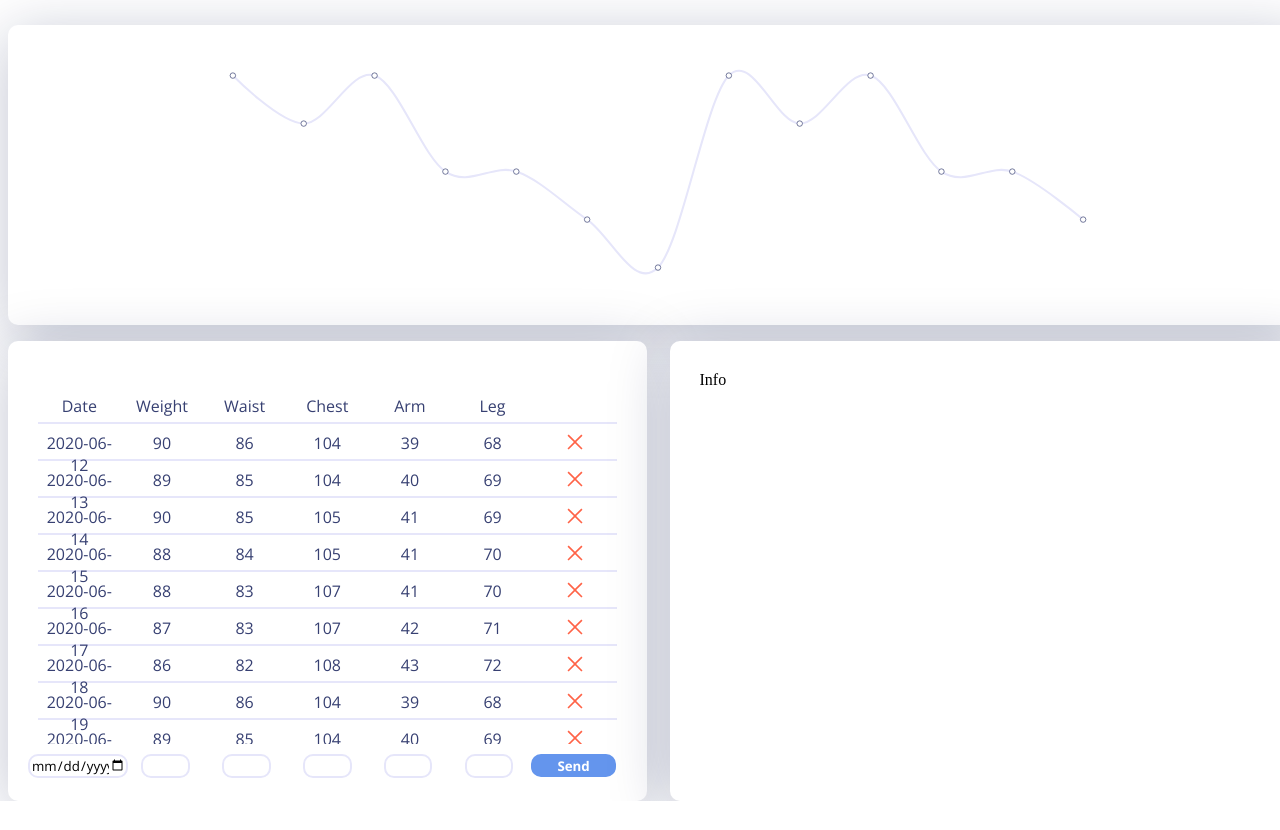
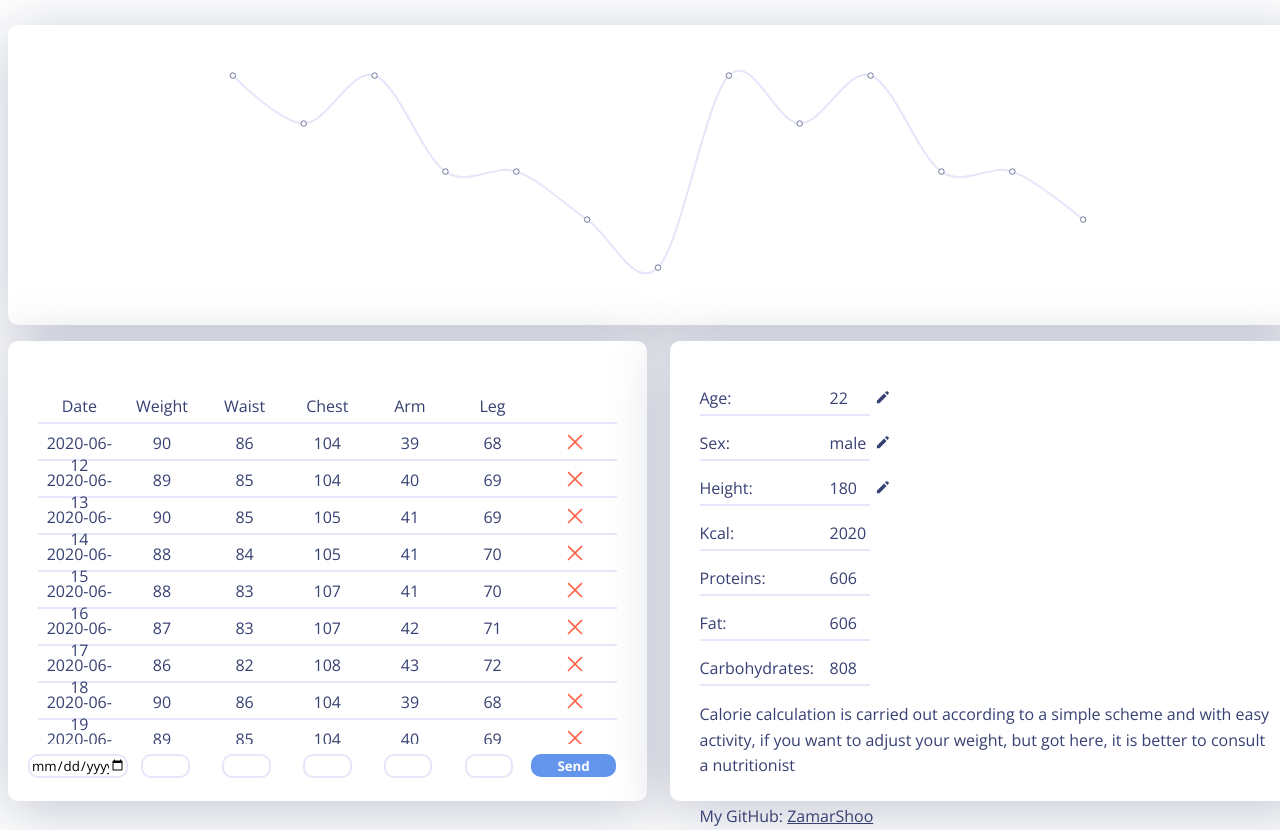
Before and after one commit to ZamarShoo/react-weight-tracking, a React (Create React App) app: page / in a window 1280 px wide. Shown: the top 830 px of the page. Before the commit the page ends 801 px from the top, so only its background shows below. Built offline with nearby package versions, Linux system fonts and the light colour scheme.

Commit message:
add notification and kcal table

```diff
--- a/src/components/Info/Info.module.css
+++ b/src/components/Info/Info.module.css
@@ -6,3 +6,39 @@
     border-radius: 10px;
     padding: 30px;
 }
+
+.infoElem {
+    display: -webkit-box;
+    display: flex;
+    width: 170px;
+    position: relative;
+    border-bottom: 2px solid lavender;
+    padding-bottom: 5px;
+    color: #374072;
+    font-family: 'Open Sans', sans-serif;
+}
+
+.infoElem span:nth-child(1) {
+    width: 130px;
+}
+
+.attention,
+.attention a {
+    font-family: 'Open Sans', sans-serif;
+    color: #374072;
+    line-height: 160%;
+}
+
+.infoElem img {
+    position: absolute;
+    right: -20px;
+    top: 3px;
+    width: 15px;
+    height: 15px;
+    cursor: pointer;
+}
+
+label {
+    display: -webkit-box;
+    display: flex;
+}
--- a/src/components/Info/Info.tsx
+++ b/src/components/Info/Info.tsx
@@ -1,13 +1,158 @@
-import React from "react";
+import React, {useEffect, useState} from "react";
 import s from './Info.module.css'
+import {compose} from "redux";
+import {connect} from "react-redux";
+import {AppStateType} from "../../redux/store";
+import change from './../../image/change.svg'
+import PieInfoChart from "./PieInfoChart";
+import {actions} from './../../redux/table-reducer'
 
+type mapStateToPropsType = {
+    height: number,
+    age: number,
+    sex: 'male' | 'female'
+}
 
-const Info = (props : any) => {
+type MapDispatchToPropsType = {
+    changeAge: (userAge : number) => void,
+    changeHeight: (userHeight : number) => void,
+    changeSex: (userSex : 'male' | 'female') => void
+}
+
+const mapStateToProps = (state : AppStateType) :  mapStateToPropsType => ({
+    height: state.table.userHeight,
+    age: state.table.userAge,
+    sex: state.table.userSex
+})
+
+type infoType = mapStateToPropsType & MapDispatchToPropsType
+
+const Info: React.FC<infoType> = React.memo((props) => {
+    const sexEdentify = props.sex === 'male' ? 5 : -161;
+    const kcal = (10 * 100) + (6.25 * props.height) - (5 * props.age) + sexEdentify;
+    const proteinsAndFat = (kcal / 100 * 30).toFixed(0);
+    const carbohydrates = (kcal / 100 * 40).toFixed(0);
+
+    const [age, setAge] = useState(props.age)
+    const [editAge, setEditAge] = useState(false)
+    const [sex, setSex] = useState(props.sex)
+    const [editSex, setEditSex] = useState(false)
+    const [height, setHeight] = useState(props.height)
+    const [editHeight, setEditHeight] = useState(false)
+
+    const onAgeChange = (e : any) => {
+        setAge(e.currentTarget.value)
+    }
+    const editChangeAge = () => {
+        setEditAge(true)
+    }
+
+    const editChangeHeight = () => {
+        setEditHeight(true)
+    }
+
+    const editChangeSex = () => {
+        setEditSex(true)
+    }
+
+    const deactivateEditAge = () => {
+        setEditAge(false)
+        props.changeAge(age)
+    }
+
+    const deactivateEditHeight = () => {
+        setEditHeight(false)
+        props.changeHeight(height)
+    }
+
+    const deactivateEditSex = () => {
+        setEditSex(false)
+        props.changeSex(sex)
+    }
+
+    const onSexChange = (e : any) => {
+        setSex(e.target.value)
+    }
+
+    const onHeightChange = (e : any) => {
+        setHeight(e.currentTarget.value)
+    }
+
     return (
         <div className={s.elem}>
-            Info
+            <div>
+                <div>
+                    <p className={s.infoElem}>
+                        <span>Age:</span>
+                        {!editAge &&
+                        <span>{props.age}< img src={change} onClick={editChangeAge} alt="change"/></span>
+                        }
+                        {editAge &&
+                        <input type="text"
+                               onChange={onAgeChange}
+                               value={age} autoFocus={true}
+                               onBlur={deactivateEditAge}/>
+                        }
+                    </p>
+                    <p className={s.infoElem}>
+                        <span>Sex:</span>
+                        {!editSex &&
+                        <span>{props.sex} < img src={change} onClick={editChangeSex} alt="change"/></span>
+                        }
+                        {editSex &&
+                        <div>
+                            <label>
+                                <input type="radio" name={"sex"} onClick={onSexChange} value={'male'}
+                                       checked={sex === 'male' ? true : false} autoFocus={true} onBlur={deactivateEditSex}/>
+                                <span>Male</span>
+                            </label>
+                            < label >
+                                < input type="radio" name={"sex"} onClick={onSexChange} value={'female'} autoFocus={true}
+                                        onBlur={deactivateEditSex} checked={sex === 'female' ? true : false}/>
+                                <span>Female</span>
+                            </label>
+                        </div>
+                        }
+                    </p>
+                    <p className={s.infoElem}>
+                        <span>Height:</span>
+                        {!editHeight &&
+                        <span>{props.height}<img src={change} onClick={editChangeHeight} alt="change"/></span>
+                        }
+                        {editHeight &&
+                        <input type="text"
+                               onChange={onHeightChange}
+                               value={height} autoFocus={true}
+                               onBlur={deactivateEditHeight}/>
+                        }
+                    </p>
+                    <p className={s.infoElem}>
+                        <span>Kcal:</span> <span>{kcal}</span>
+                    </p>
+                    <p className={s.infoElem}>
+                        <span>Proteins:</span> <span>{proteinsAndFat}</span>
+                    </p>
+                    <p className={s.infoElem}>
+                        <span>Fat:</span> <span>{proteinsAndFat}</span>
+                    </p>
+                    <p className={s.infoElem}>
+                        <span>Carbohydrates:</span> <span>{carbohydrates}</span>
+                    </p>
+                </div>
+                <div>
+                    <PieInfoChart kcal={kcal}
+                                  proteins={proteinsAndFat}
+                                  fat={proteinsAndFat}
+                                  carbohydrates={carbohydrates} />
+                </div>
+            </div>
+            <p className={s.attention}>Calorie calculation is carried out according to a simple scheme and with easy activity, if you want to adjust your weight, but got here, it is better to consult a nutritionist
+            <br /><br />My GitHub: <a target={'_blank'} href="https://github.com/ZamarShoo">ZamarShoo</a></p>
         </div>
     )
-}
+})
 
-export default Info
+export default compose(
+    connect<mapStateToPropsType, MapDispatchToPropsType, {}, AppStateType>(
+        mapStateToProps, {changeAge: actions.changeAge, changeHeight: actions.changeHeight, changeSex: actions.changeSex})
+)(Info)
--- /dev/null
+++ b/src/components/Info/PieInfoChart.tsx
@@ -0,0 +1,11 @@
+import React from "react";
+
+const PieInfoChart = React.memo((props : any) => {
+
+    return (
+        <div>
+        </div>
+    )
+})
+
+export default PieInfoChart
--- a/src/components/Table/Table.tsx
+++ b/src/components/Table/Table.tsx
@@ -4,7 +4,7 @@ import {AppStateType} from "../../redux/store";
 import {ItemsType} from "../../../types/type";
 import { compose } from "redux";
 import {connect} from "react-redux";
-import {addItem, deleteItem} from "../../redux/table-reducer";
+import {actions} from "../../redux/table-reducer";
 import TableElem from "../TableElem/TableElem";
 import TableForm from "./TableForm";
 import {reduxForm} from "redux-form";
@@ -74,5 +74,5 @@ class Table extends React.Component<TableType>{
 
 export default compose(
     connect<mapStateToPropsType, MapDispatchToPropsType, {}, AppStateType>(
-        mapStateToProps, {addItem, deleteItem})
+        mapStateToProps, {addItem: actions.addItem, deleteItem: actions.deleteItem})
 )(Table)
--- a/src/redux/store.ts
+++ b/src/redux/store.ts
@@ -19,6 +19,6 @@ const store = createStore(reducers,  devTools);
 window.store = store;
 
 
-
+export type InferActionsTypes<T> = T extends { [keys: string]: (...args: any[]) => infer U } ? U : never
 export type AppStateType = ReturnType<ReducerType>
 export default store;
--- a/src/redux/table-reducer.ts
+++ b/src/redux/table-reducer.ts
@@ -1,12 +1,12 @@
 import {ItemsType} from "../../types/type";
-
-const ADD_ITEM = 'ADD_ITEM'
-const DELETE_ITEM = 'DELETE_ITEM'
-const CHANGE_HEIGHT = 'CHANGE_HEIGHT'
+import { InferActionsTypes } from "./store";
 
 
 let initialState = {
     userHeight: 180 as number,
+    userAge: 22 as number,
+    userSex: 'male' as 'male' | 'female',
+    userCorrectWeight: 87 as number,
     items: [
         {id: 0, date: '2020-06-12', weight: 90, waist: 86, chest: 104, arm: 39, leg: 68},
         {id: 1, date: '2020-06-13', weight: 89, waist: 85, chest: 104, arm: 40, leg: 69},
@@ -24,13 +24,12 @@ let initialState = {
     ] as Array<ItemsType>
 }
 
-type InitialStateType = typeof initialState
-
-const tableReducer = (state = initialState, action : ActionType) : InitialStateType => {
+const tableReducer = (state = initialState, action : ActionsType) : InitialStateType => {
     switch (action.type) {
-        case ADD_ITEM: {
+        case 'ADD_ITEM': {
             return {
                 ...state,
+                userCorrectWeight: state.items[state.items.length - 2].weight,
                 items: [...state.items,
                     {id: state.items.length === 0 ? 0 : state.items[state.items.length - 1].id + 1,
                         date: action.date, weight: action.weight,
@@ -39,17 +38,32 @@ const tableReducer = (state = initialState, action : ActionType) : InitialStateT
             }
         }
 
-        case DELETE_ITEM: {
+        case 'DELETE_ITEM': {
             return {
                 ...state,
+                userCorrectWeight: state.items[state.items.length - 2].weight,
                 items: [...state.items.filter(n => n.id !== action.id)]
             }
         }
 
-        case CHANGE_HEIGHT: {
+        case 'CHANGE_AGE': {
+            return {
+                ...state,
+                userAge: action.userAge
+            }
+        }
+
+        case "CHANGE_HEIGHT": {
             return {
                 ...state,
                 userHeight: action.userHeight
+            }
+        }
+
+        case "CHANGE_SEX": {
+            return {
+                ...state,
+                userSex: action.userSex
             }
         }
 
@@ -60,26 +74,18 @@ const tableReducer = (state = initialState, action : ActionType) : InitialStateT
     }
 }
 
-type ActionType = ActionCreatorAddType | ActionCreatorDeleteType | ActionCreateChangeType
 
-export const addItem = (date : string, weight: number, waist: number,
-                        chest: number, arm: number, leg: number) : ActionCreatorAddType => (
-                            {type: ADD_ITEM, date, weight, waist, leg, arm, chest})
-type ActionCreatorAddType = {
-    type: typeof ADD_ITEM, date : string, weight: number,
-    waist: number, chest: number, arm: number, leg: number
+export const actions = {
+    addItem: (date : string, weight: number, waist: number, chest: number, arm: number, leg: number) => (
+        {type: 'ADD_ITEM', date, weight, waist, leg, arm, chest} as const),
+    deleteItem: (id : number) => ({type: 'DELETE_ITEM', id} as const),
+    changeAge: (userAge : number) => ({type: 'CHANGE_AGE', userAge} as const),
+    changeHeight: (userHeight: number) => ({type: 'CHANGE_HEIGHT', userHeight} as const),
+    changeSex: (userSex : 'male' | 'female') => ({type: 'CHANGE_SEX', userSex} as const)
 }
 
-export const deleteItem = (id : number) : ActionCreatorDeleteType => ({type: DELETE_ITEM, id})
-type ActionCreatorDeleteType = {
-    type: typeof DELETE_ITEM,
-    id: number
-}
 
-export const changeHeight = (userHeight : number) : ActionCreateChangeType => ({type: CHANGE_HEIGHT, userHeight})
-type ActionCreateChangeType = {
-    type: typeof CHANGE_HEIGHT,
-    userHeight: number
-}
+type ActionsType = InferActionsTypes<typeof actions>
+export type InitialStateType = typeof initialState
 
 export default tableReducer
```
Also changed, not shown: src/components/Chart/Chart.tsx (+9 -24 lines), src/image/change.svg (added).
